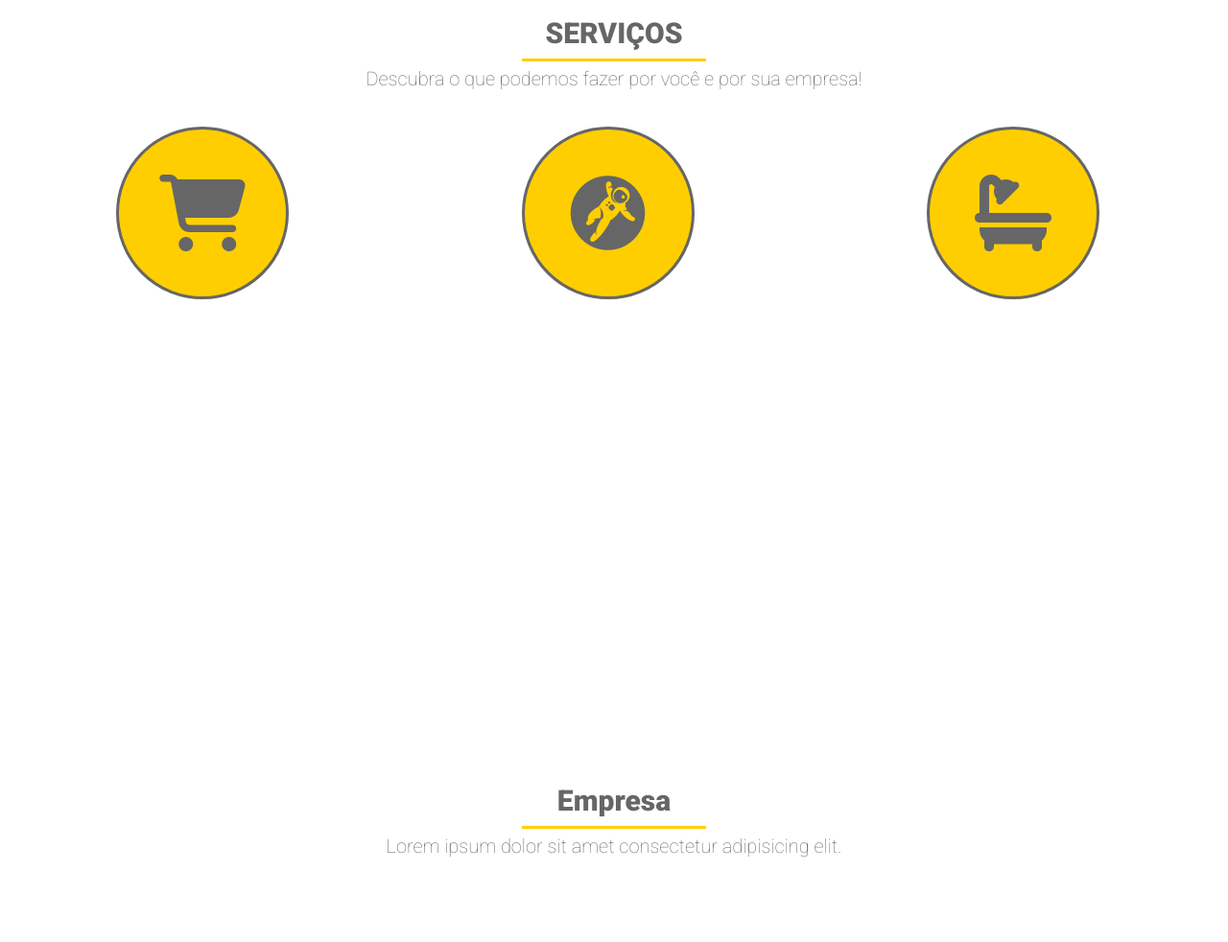
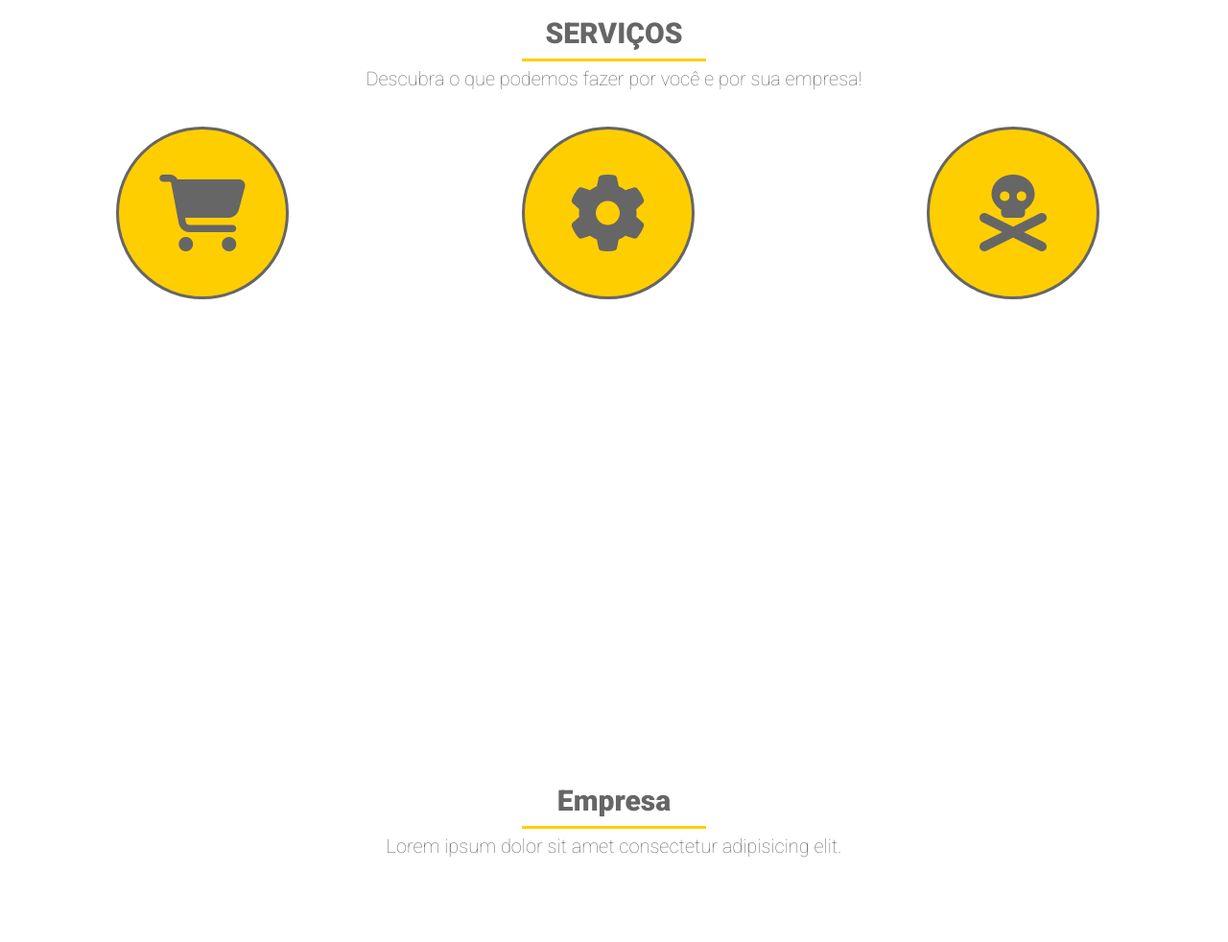
Before and after one commit to rand0m666br/onepage, a plain HTML site: page index.html in a window 1280 px wide. Shown: the part 860-1842 px from the top of the page at 96% size. Drawn offline with Linux system fonts and the light colour scheme.

Commit message:
icon change

```diff
--- a/index.html
+++ b/index.html
@@ -33,23 +33,17 @@
 
     <section id="servicos">
         <h2 class="titulo">SERVIÇOS</h2>
-        <div class="borda">
-        </div>
-        <h3 class="subtitulo">Descubra o que podemos fazer por você e por sua empresa!</h3>
+        <div class="borda"> </div>
+        <h3 class="subtitulo">Descubra o que podemos fazer
+            por você e por sua empresa!</h3>
         <article>
-            <p class="iconserv">
-                <i class="fa fa-shopping-cart"></i>
-            </p>
+            <p class="iconserv"> <i class="fa fa-shopping-cart"></i> </p>
         </article>
         <article>
-            <p class="iconserv">
-                <i class="fa-brands fa-grav"></i>
-            </p>
+            <p class="iconserv"> <i class="fa-solid fa-gear"></i> </p>
         </article>
         <article>
-            <p class="iconserv">
-                <i class="fa fa-bath"></i>
-            </p>
+            <p class="iconserv"> <i class="fa-solid fa-skull-crossbones"></i> </p>
         </article>
     </section>
 
@@ -65,8 +59,12 @@
             <span class="missao"><strong>Missão</strong>Lorem, ipsum dolor sit amet consectetur adipisicing elit.
                 Aliquid placeat, voluptate voluptates minus et facere in dolore, id a temporibus nostrum, assumenda
                 labore quasi! Totam beatae labore velit porro possimus.</span>
-            <span class="visao"><strong>Visão</strong>Lorem ipsum dolor sit amet consectetur adipisicing elit. Non nihil velit iure commodi aliquid perferendis ea, at a ut labore laudantium. Nobis eaque ut at pariatur veritatis tempora. Quasi, corporis?</span>
-            <span class="valores"><strong>Valores</strong>Lorem ipsum dolor sit amet consectetur adipisicing elit. Aliquam distinctio neque ipsam voluptas odio, adipisci quam expedita error, aperiam repellat sapiente vero quos facere nam praesentium! Reiciendis ea ratione officiis.</span>
+            <span class="visao"><strong>Visão</strong>Lorem ipsum dolor sit amet consectetur adipisicing elit. Non nihil
+                velit iure commodi aliquid perferendis ea, at a ut labore laudantium. Nobis eaque ut at pariatur
+                veritatis tempora. Quasi, corporis?</span>
+            <span class="valores"><strong>Valores</strong>Lorem ipsum dolor sit amet consectetur adipisicing elit.
+                Aliquam distinctio neque ipsam voluptas odio, adipisci quam expedita error, aperiam repellat sapiente
+                vero quos facere nam praesentium! Reiciendis ea ratione officiis.</span>
             <a class="volta">&#10094;</a>
             <a class="frente">&#10095;</a>
         </div>
@@ -191,17 +189,14 @@
             // se a variável index for maior que a quantidade de itens, mudar o valor da variável para 1
             elements[index - 1].classList.add("active");
             // o elemento atual do carrossel
-            volta.onclick = function () {
+            volta.onclick = function() {
                 index -= 2;
                 // quando a seta de voltar for ciclada decrementa 2, para voltar ao elemento anterior
                 elementos();
             }
-            frente.onclick = function () {
+            frente.onclick = function() {
                 elementos();
             }
-        }
-        function hideMenu() {
-            document.getElementById("checkbox").checked = false;
         }
         setInterval(elementos, 10000);
     </script>
```
